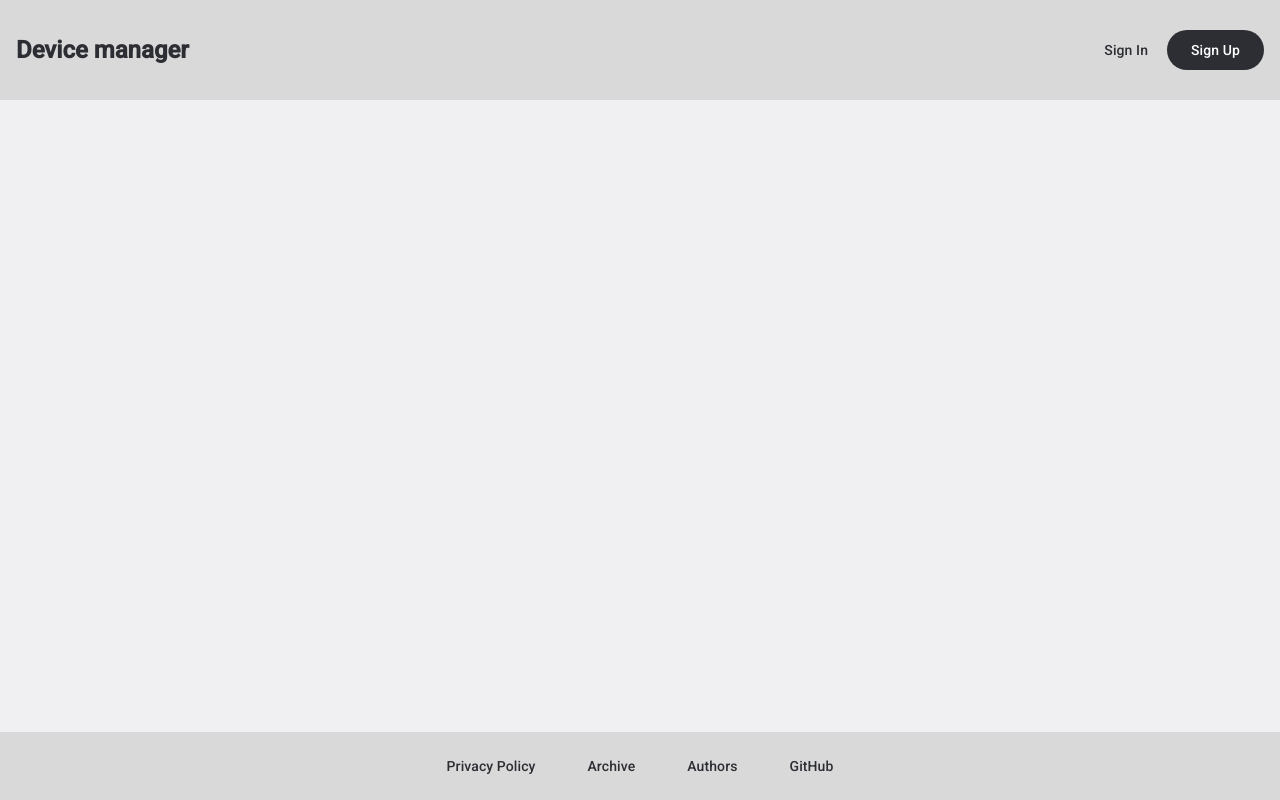
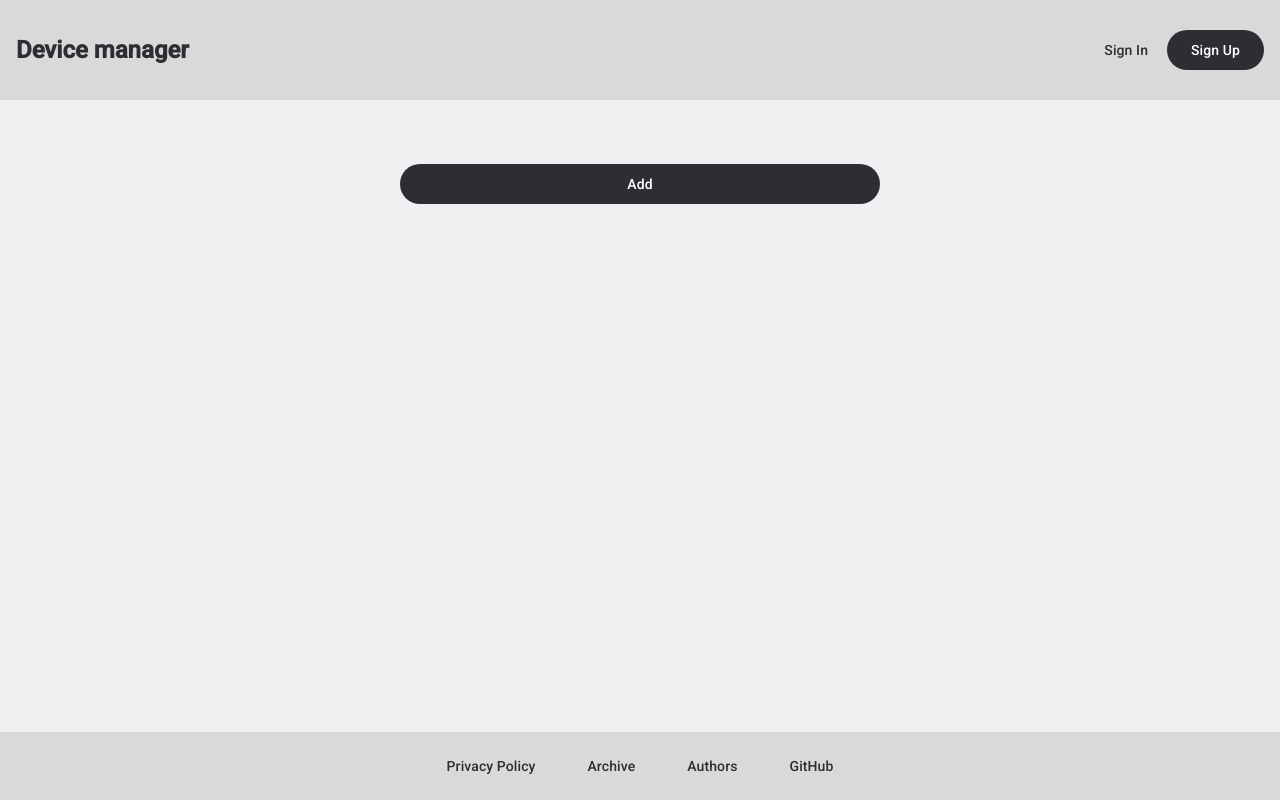
Before and after one commit to trplx/ng-course-practice, an Angular app: page /add-device in a window 1280 px wide. Before the commit this address led to /. Built offline with nearby package versions, Linux system fonts and the light colour scheme.

Commit message:
Fix routing

```diff
--- a/src/app/app.routes.ts
+++ b/src/app/app.routes.ts
@@ -1,10 +1,22 @@
 import { Routes } from '@angular/router';
 import { DeviceListComponent } from './components/device-list/device-list.component';
-// import { DeviceDetailsComponent } from './components/device-details/device-details.component';
+import { DeviceDetailsComponent } from './components/device-details/device-details.component';
+import { AddDeviceFormComponent } from './components/add-device-form/add-device-form.component';
 
 export const routes: Routes = [
     {
         path: '',
-        component: DeviceListComponent
+        component: DeviceListComponent,
+        title: 'Device list'
+    },
+    {
+        path: 'details/:id',
+        component: DeviceDetailsComponent,
+        title: 'Device details'
+    },
+    {
+        path: 'add-device',
+        component: AddDeviceFormComponent,
+        title: 'Add device'
     }
 ];
--- /dev/null
+++ b/src/app/components/add-device-form/add-device-form.component.html
@@ -0,0 +1,7 @@
+<div class="add-device-wrapper">
+    <div class="add-device-form">
+
+
+        <button mat-flat-button class="add-device-button">Add</button>
+    </div>
+</div>
--- /dev/null
+++ b/src/app/components/add-device-form/add-device-form.component.scss
@@ -0,0 +1,14 @@
+.add-device-wrapper {
+    display: flex;
+    justify-content: center;
+    margin-top: 3em;
+}
+
+.add-device-form {
+    padding: 1em;
+    width: 30em;
+}
+
+.add-device-button {
+    width: 100%;
+}
--- a/src/app/components/device-list/device-list.component.html
+++ b/src/app/components/device-list/device-list.component.html
@@ -39,9 +39,9 @@
     </ng-container>
 
     <tr mat-header-row *matHeaderRowDef="displayedColumns"></tr>
-    <tr mat-row *matRowDef="let row; columns: displayedColumns;"></tr>
+    <tr mat-row *matRowDef="let row; columns: displayedColumns;" [routerLink]="['/details', row.id]"></tr>
   </table>
 
-  <button mat-flat-button class="add-device-button">Add device</button>
+  <button mat-flat-button class="add-device-button" [routerLink]="['/add-device']">Add device</button>
 
 </div>
--- a/src/app/components/device-list/device-list.component.ts
+++ b/src/app/components/device-list/device-list.component.ts
@@ -5,10 +5,11 @@ import { MatInputModule } from '@angular/material/input'
 import { MatButtonModule } from '@angular/material/button'
 import { MatTableModule } from '@angular/material/table';
 import { IDeviceDataInterface } from '../../interfaces/device-data.interface';
+import { RouterModule } from '@angular/router';
 
 @Component({
   selector: 'app-device-list',
-  imports: [MatFormFieldModule, MatIconModule, MatInputModule, MatButtonModule, MatTableModule],
+  imports: [MatFormFieldModule, MatIconModule, MatInputModule, MatButtonModule, MatTableModule, RouterModule],
   templateUrl: './device-list.component.html',
   styleUrl: './device-list.component.scss'
 })
--- a/src/app/components/header/header.component.html
+++ b/src/app/components/header/header.component.html
@@ -1,5 +1,5 @@
 <nav class="app-header">
-    <div class="app-header__title">
+    <div class="app-header__title" [routerLink]="['/']">
         <h1>{{ title }}</h1>
     </div>
     <div class="app-header__buttons">
--- a/src/app/components/header/header.component.ts
+++ b/src/app/components/header/header.component.ts
@@ -1,9 +1,10 @@
 import { Component } from '@angular/core';
 import { MatButtonModule } from '@angular/material/button'
+import { RouterModule } from '@angular/router';
 
 @Component({
   selector: 'app-header',
-  imports: [MatButtonModule],
+  imports: [MatButtonModule, RouterModule],
   templateUrl: './header.component.html',
   styleUrl: './header.component.scss'
 })
```
Also changed, not shown: src/app/components/add-device-form/add-device-form.component.ts (added, +14 -0 lines), 1 other file (tests, documents, lock files or other folders).
